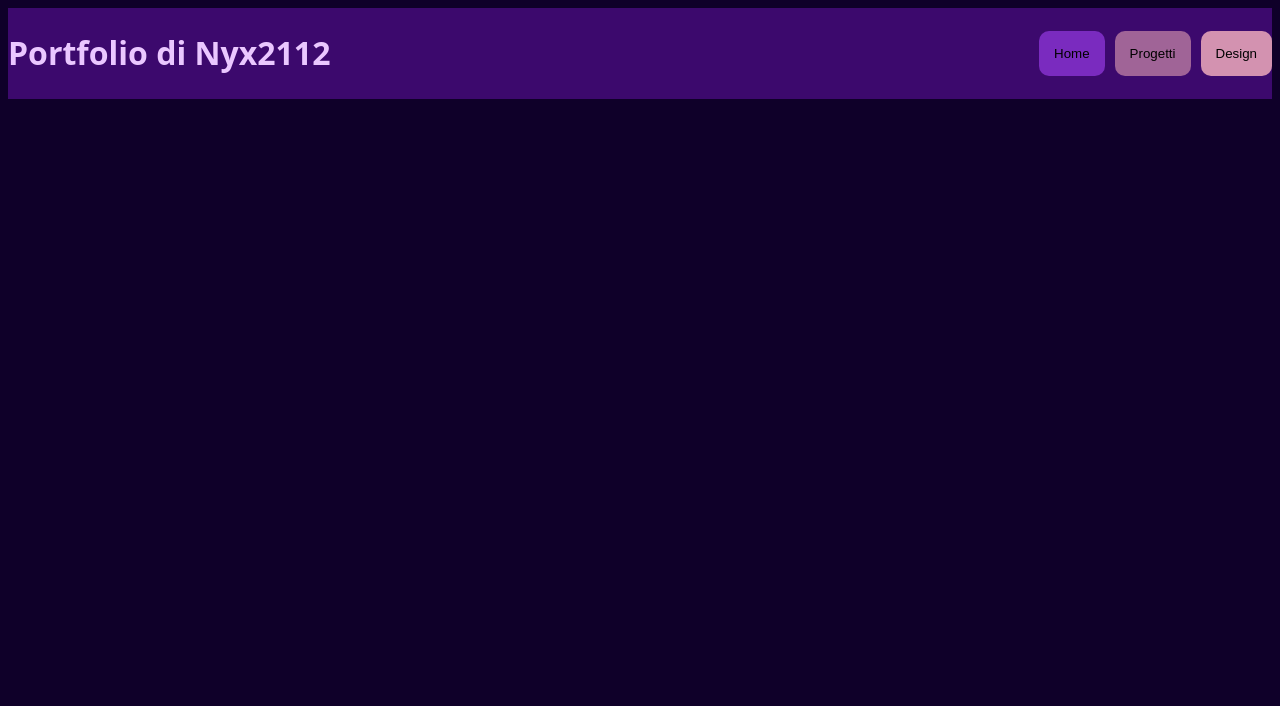
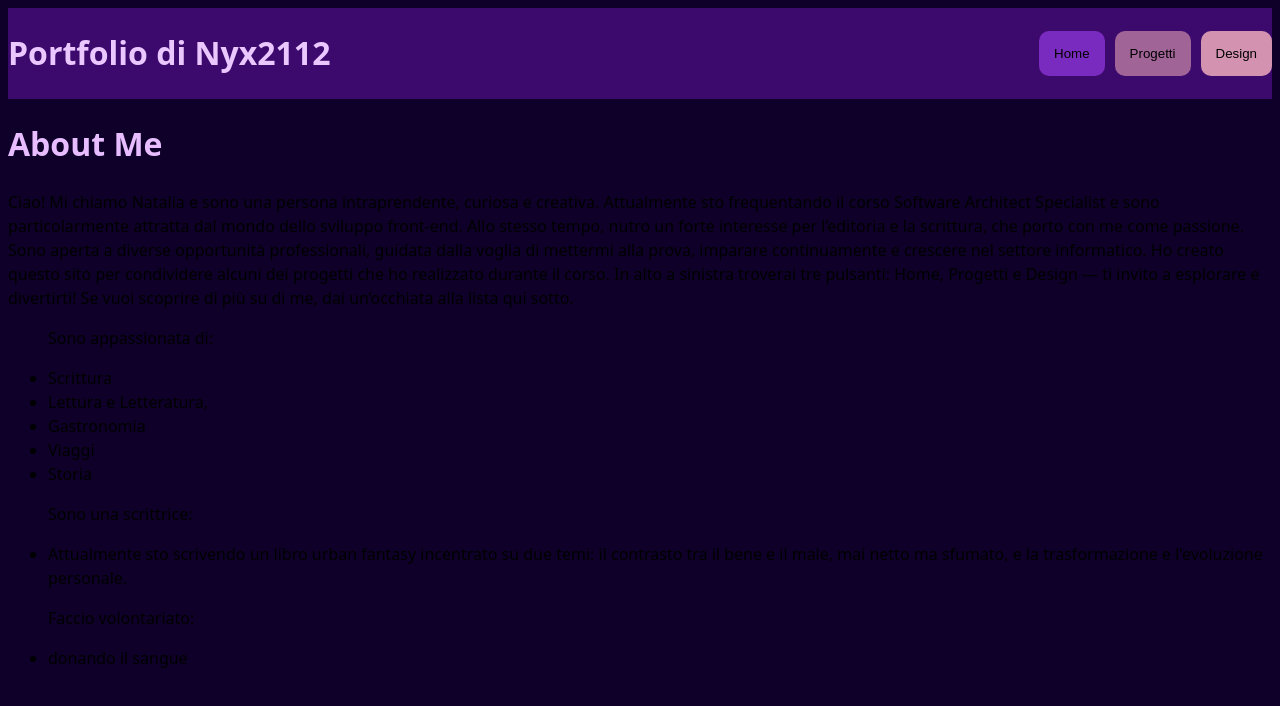
Before and after one commit to Nana-04-art/Portfolio, a React (Vite) app: page / in a window 1280 px wide. Shown: the top 706 px of the page. Built offline with nearby package versions, Linux system fonts and the light colour scheme; a web font is replaced by a local one.

Commit message:
aggiunta struttura css + main html

```diff
--- a/src/HomePage.css
+++ b/src/HomePage.css
@@ -1,13 +1,19 @@
+/*CSS HOMEPAGE*/
 .HomePage {
 }
 
+/*CSS classe TITOLO*/
+.header{
+    width: 100vw;
+    margin: 0;
+}
 .titolo header {
     background-color: var(--persian-indigo);
     display: flex;
     justify-content: space-between;
     color: var(--mauve-3);
+
 }
-
 
 .titolo button{
     display: flex;
@@ -24,6 +30,7 @@
     align-items: center;
 }
 
+/*CSS PULSANTI TITOLO*/
 #home{
     background-color: var(--french-violet);
 }
@@ -34,6 +41,11 @@
     background-color: var(--puce);
 }
 
+
+/*CSS classe MAIN*/
+.main{
+
+}
 .main h1{
-    color: var(--mauve-3);
+    color: var(--mauve-2);
 }
--- a/src/HomePage.jsx
+++ b/src/HomePage.jsx
@@ -7,21 +7,44 @@ import './HomePage.css'
 function HomePage() {
 
     return (
+        <div className="HomePage">
             <div className="titolo">
                 <header>
                     <h1>Portfolio di Nyx2112</h1>
                     <nav>
-                    <button id="home">Home</button>
+                        <button id="home" >Home</button>
                         <button id="progetti">Progetti</button>
                         <button id="design">Design</button>
                     </nav>
                 </header>
-            <body className="main">
+            </div>
+            <div className="main">
                 <h1>About Me</h1>
-            <p>TESTO</p>
-            </body>
-
-
+                <p>Ciao! Mi chiamo Natalia e sono una persona intraprendente, curiosa e creativa. Attualmente sto
+                    frequentando il corso Software Architect Specialist e sono particolarmente attratta dal mondo dello
+                    sviluppo front-end. Allo stesso tempo, nutro un forte interesse per l’editoria e la scrittura, che
+                    porto con me come passione.
+                    Sono aperta a diverse opportunità professionali, guidata dalla voglia di mettermi alla prova,
+                    imparare continuamente e crescere nel settore informatico.
+                    Ho creato questo sito per condividere alcuni dei progetti che ho realizzato durante il corso. In
+                    alto a sinistra troverai tre pulsanti: Home, Progetti e Design — ti invito a esplorare e divertirti!
+                    Se vuoi scoprire di più su di me, dai un’occhiata alla lista qui sotto.
+                </p>
+            </div>
+            <div className="lista">
+                <ul>
+                    <p>Sono appassionata di:</p>
+                    <li>Scrittura</li>
+                    <li>Lettura e Letteratura,</li>
+                    <li>Gastronomia</li>
+                    <li>Viaggi</li>
+                    <li>Storia</li>
+                    <p>Sono una scrittrice:</p>
+                    <li> Attualmente sto scrivendo un libro urban fantasy incentrato su due temi: il contrasto tra il bene e il male, mai netto ma sfumato, e la trasformazione e l'evoluzione personale.</li>
+                    <p>Faccio volontariato:</p>
+                    <li>donando il sangue</li>
+                </ul>
+            </div>
 
 
         </div>
```
Lines whose indentation alone changed are shown as unchanged.
